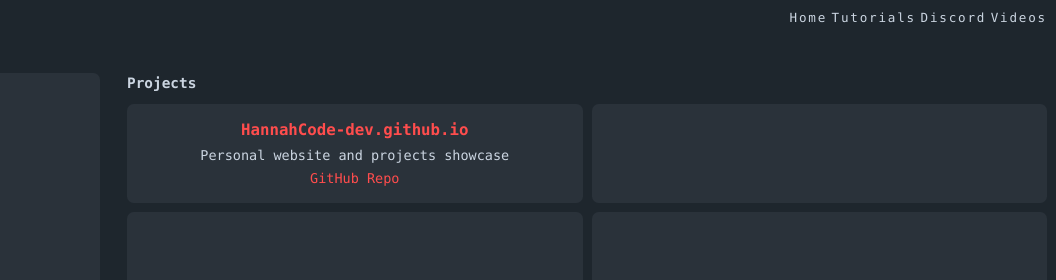
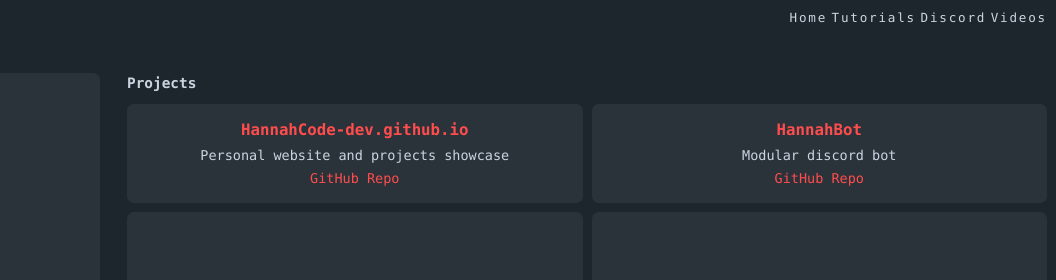
Before and after one commit to HannahCode-dev/HannahCode-dev.github.io, a plain HTML site: page index.html in a window 1280 px wide. Shown: the top 280 px of the page, 224-1280 px from the left. Drawn offline with nearby package versions, Linux system fonts and the light colour scheme.

Commit message:
Added project to list : modular discord bot

```diff
--- a/index.html
+++ b/index.html
@@ -150,7 +150,16 @@
        GitHub Repo
       </a>
      </div>
-     <div class="bg-[#2a323a] rounded-md h-[5rem] sm:h-[5.5rem]">
+     <div class="bg-[#2a323a] rounded-md h-[5rem] sm:h-[5.5rem] flex flex-col justify-center items-center p-2 space-y-1 hover:bg-[#ff4d4d] transition-colors duration-300 cursor-pointer">
+      <h4 class="text-[#ff4d4d] font-semibold text-sm truncate">
+       HannahBot
+      </h4>
+      <p class="text-[#cbd5e1] text-xs truncate">
+       Modular discord bot
+      </p>
+      <a href="https://github.com/HannahCode-dev/HannahBot" target="_blank" rel="noopener noreferrer" class="text-[#ff4d4d] text-xs hover:underline truncate">
+       GitHub Repo
+      </a>
      </div>
      <div class="bg-[#2a323a] rounded-md h-[5rem] sm:h-[5.5rem]">
      </div>
```
